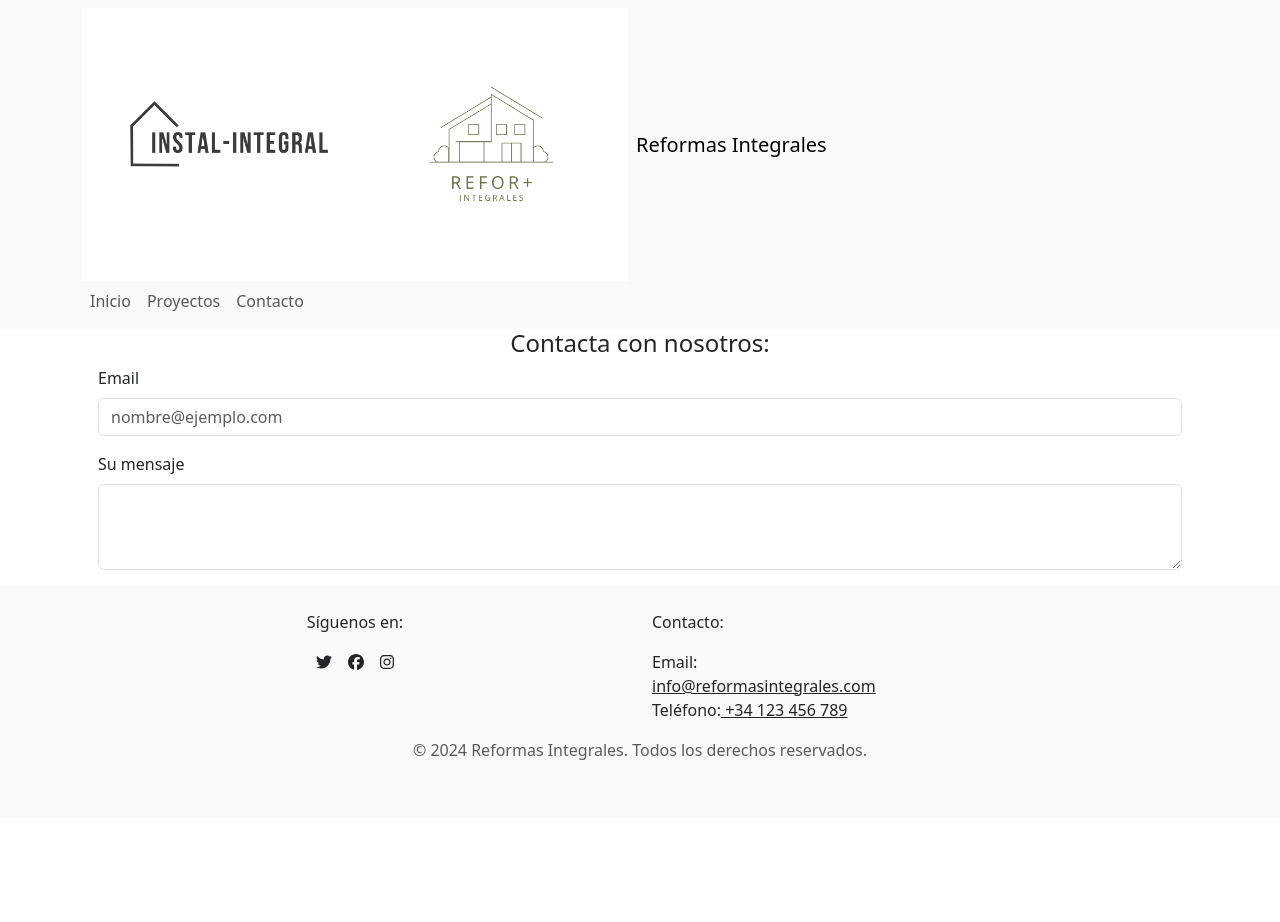
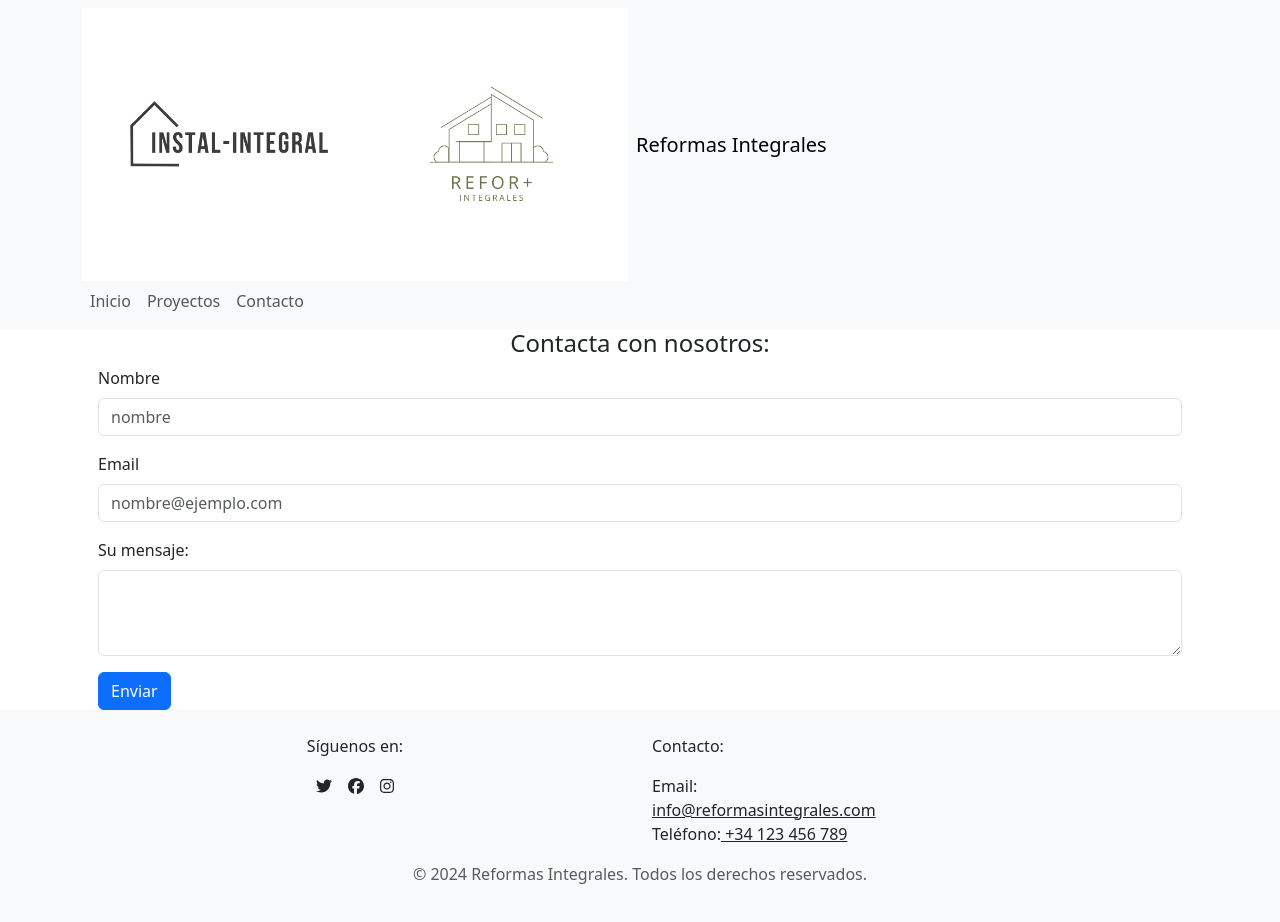
Before and after one commit to avila-ca/reformasBootstrap, a React (Vite) app: page /contact in a window 1280 px wide. Shown: the top 922 px of the page. Before the commit the page ends 818 px from the top, so only its background shows below. Built offline with nearby package versions, Linux system fonts and the light colour scheme.

Commit message:
contact form ready to send emails

```diff
--- a/package.json
+++ b/package.json
@@ -10,11 +10,13 @@
     "preview": "vite preview"
   },
   "dependencies": {
+    "@emailjs/browser": "^4.3.3",
     "@fortawesome/fontawesome-svg-core": "^6.5.2",
     "@fortawesome/free-brands-svg-icons": "^6.5.2",
     "@fortawesome/free-solid-svg-icons": "^6.5.2",
     "@fortawesome/react-fontawesome": "^0.2.2",
     "bootstrap": "^5.3.3",
+    "emailjs-com": "^3.2.0",
     "react": "^18.3.1",
     "react-bootstrap": "^2.10.3",
     "react-dom": "^18.3.1",
--- a/src/pages/Contact.tsx
+++ b/src/pages/Contact.tsx
@@ -1,22 +1,45 @@
 import Alert from "react-bootstrap/esm/Alert"
 import Form from "react-bootstrap/esm/Form"
+import emailjs from '@emailjs/browser'
+
 
 export const Contact = () => {
+
+    const sendEmail = (e: React.FormEvent<HTMLFormElement>) => {
+        e.preventDefault()
+        emailjs.sendForm('service_hwvagn1', 'template_0fkyhfi', e.currentTarget, {
+        publicKey:'yQDMSWDoWi3B54e6u'})
+        .then(
+        () => {
+          console.log('Email enviado correctamente!');
+        },
+        (error) => {
+          console.log('Error...', error.text);
+        },
+      );
+    }
     return (
         <>
             <main className="container">
                 <Alert.Heading className="text-center">Contacta con nosotros:</Alert.Heading>
-            <Form className="ms-3 me-3">
-                <Form.Group className="mb-3" controlId="exampleForm.ControlInput1">
-                    <Form.Label>Email</Form.Label>
-                    <Form.Control type="email" placeholder="nombre@ejemplo.com" />
-                </Form.Group>
-                <Form.Group className="mb-3" controlId="exampleForm.ControlTextarea1">
-                    <Form.Label>Su mensaje</Form.Label>
-                    <Form.Control as="textarea" rows={3} />
-                </Form.Group>
-            </Form>
+                <Form className="ms-3 me-3" onSubmit={sendEmail}>
+                <Form.Group className="mb-3" controlId="exampleForm.ControlInputName">
+                        <Form.Label>Nombre</Form.Label>
+                        <Form.Control type="name" placeholder="nombre" id="name" name="name"/>
+                    </Form.Group>
+                    <Form.Group className="mb-3" controlId="exampleForm.ControlInputEmail">
+                        <Form.Label>Email</Form.Label>
+                        <Form.Control type="email" placeholder="nombre@ejemplo.com" id="email" name="email"/>
+                    </Form.Group>
+                    <Form.Group className="mb-3" controlId="exampleForm.ControlTextarea">
+                        <Form.Label>Su mensaje:</Form.Label>
+                        <Form.Control as="textarea" rows={3} id="message" name="message"/>
+                    </Form.Group>
+                    <button type="submit" className="btn btn-primary">
+                        Enviar
+                    </button>
+                </Form>
             </main>
-                    </>
+        </>
     )
 }
```
Also changed, not shown: 1 other file (tests, documents, lock files or other folders).
